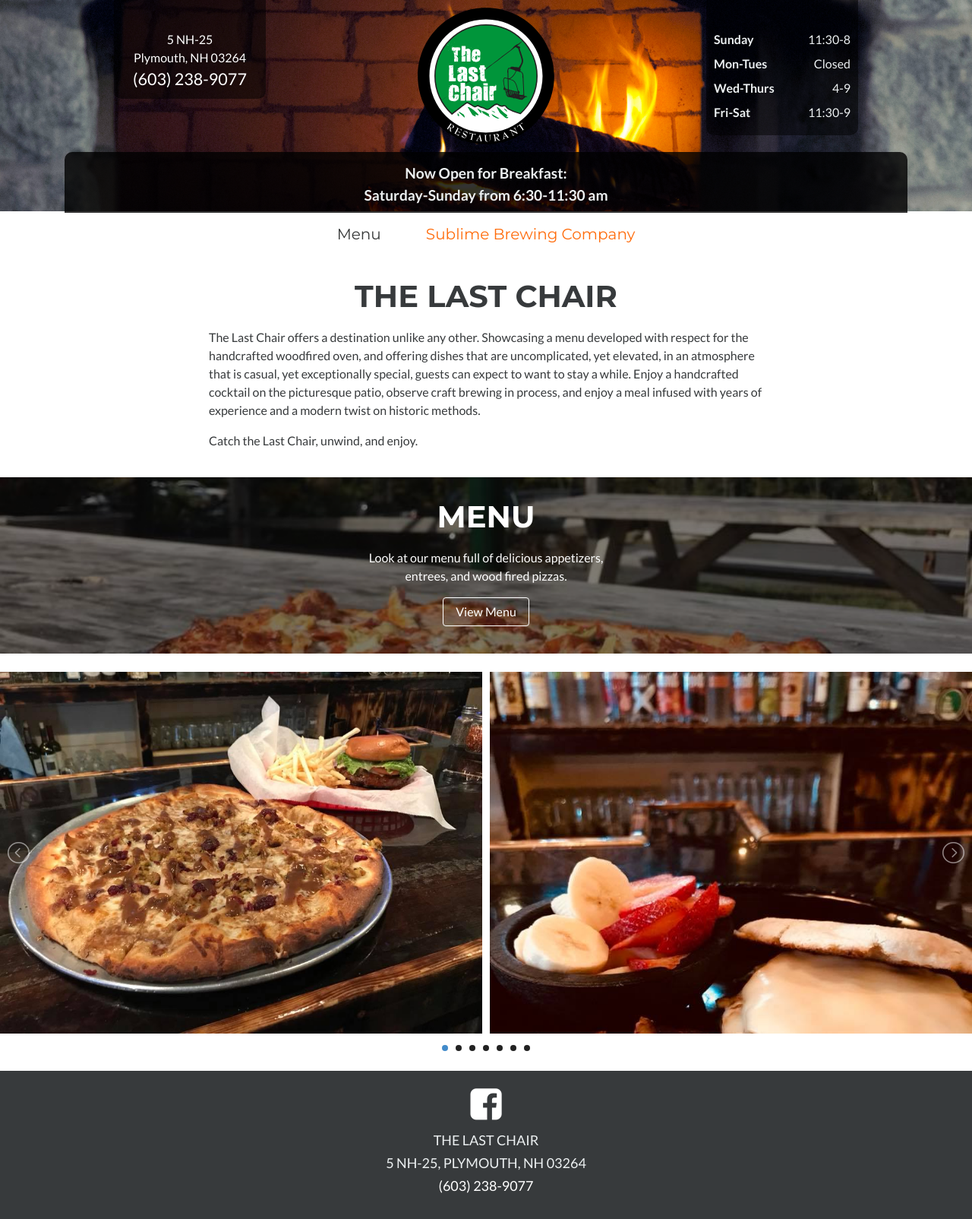
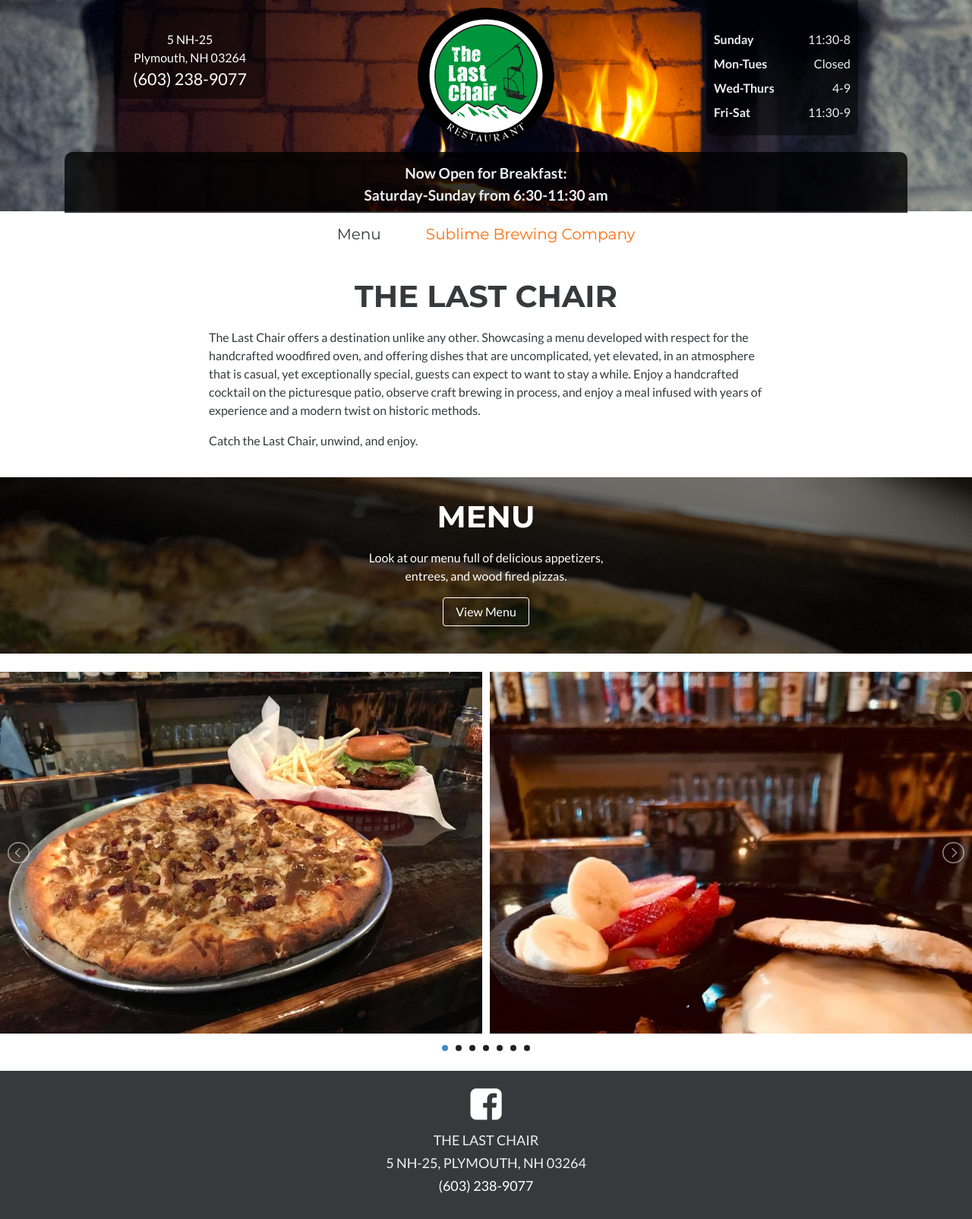
Before and after one commit to mtfullerton/thelastchair, a Jekyll site: the page built from index.html, in a window 1280 px wide. Shown: the whole page at 76% size. Built offline with Jekyll 4.4.1, drawn with Linux system fonts in a browser that asks for light colours; nearby versions of some CDN libraries.

Commit message:
Updated 'css/main.scss' via CloudCannon

```diff
--- a/css/main.scss
+++ b/css/main.scss
@@ -308,7 +308,7 @@ footer p {
 .menu-bg {
 	background-color:$tlc-gray;
 	@include media-breakpoint-up(md) {
-		background:transparent url('/images/menu-background.jpg') 50% 0 no-repeat;
+		background:transparent url('/images/menu_lg.jpg') 50% 0 no-repeat;
 		background-size:100%;
 		background-attachment:fixed;
 	}
```
